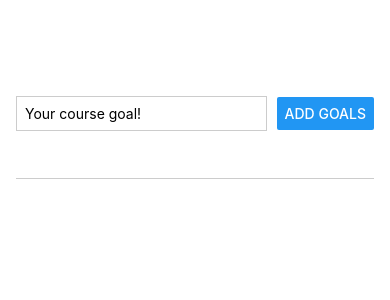
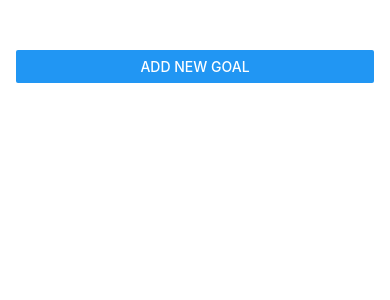
Before and after one commit to hanifomarr/goals-app, a React Native app: screen / in a window 390 px wide. Shown: the top 300 px of the page. Built offline with nearby package versions, Linux system fonts and the light colour scheme.

Commit message:
Add modal screen for goal input

```diff
--- a/App.js
+++ b/App.js
@@ -13,13 +13,23 @@ import GoalItems from "./components/GoalItems";
 import GoalInput from "./components/GoalInput";
 
 export default function App() {
+  const [modalVisible, setModalVisible] = useState(false);
   const [goalItem, setgoalItems] = useState([]);
+
+  function changeModalVisible() {
+    setModalVisible(true);
+  }
+
+  function endAddGoalHandler() {
+    setModalVisible(false);
+  }
 
   function addGoalHandler(enteredGoalText) {
     setgoalItems((currentGoalItems) => [
       ...currentGoalItems,
       { data: enteredGoalText, id: Math.random().toString() },
     ]);
+    endAddGoalHandler();
   }
   function deleteItemHandler(id) {
     setgoalItems((currentGoalItems) => {
@@ -29,7 +39,12 @@ export default function App() {
 
   return (
     <View style={styles.container}>
-      <GoalInput onAddGoal={addGoalHandler} />
+      <Button title="Add new Goal" onPress={changeModalVisible} />
+      <GoalInput
+        onAddGoal={addGoalHandler}
+        onChangeModalVisible={modalVisible}
+        onCancel={endAddGoalHandler}
+      />
       <View style={styles.goalsContainers}>
         <FlatList
           data={goalItem}
--- a/components/GoalInput.js
+++ b/components/GoalInput.js
@@ -1,5 +1,5 @@
 import { useState } from "react";
-import { View, TextInput, StyleSheet, Button } from "react-native";
+import { View, TextInput, StyleSheet, Button, Modal } from "react-native";
 
 const GoalInput = (props) => {
   const [enteredGoalText, setenteredGoalText] = useState("");
@@ -13,6 +13,7 @@ const GoalInput = (props) => {
   }
 
   return (
+    <Modal visible={props.onChangeModalVisible} animationType="slide">
       <View style={styles.inputContainer}>
         <TextInput
           style={styles.textInput}
@@ -20,8 +21,12 @@ const GoalInput = (props) => {
           onChangeText={inputHandler}
           value={enteredGoalText}
         />
+        <View style={styles.buttonContainer}>
           <Button title="Add Goals" onPress={passInputHandler} />
+          <Button title="Cancel" onPress={props.onCancel} />
         </View>
+      </View>
+    </Modal>
   );
 };
 
@@ -30,8 +35,7 @@ export default GoalInput;
 const styles = StyleSheet.create({
   inputContainer: {
     flex: 1,
-    flexDirection: "row",
-    justifyContent: "space-between",
+    justifyContent: "center",
     alignItems: "center",
     marginBottom: 26,
     borderBottomWidth: 1,
@@ -44,4 +48,7 @@ const styles = StyleSheet.create({
     marginRight: 10,
     padding: 8,
   },
+  buttonContainer: {
+    flexDirection: "row",
+  },
 });
--- a/components/GoalItems.js
+++ b/components/GoalItems.js
@@ -2,7 +2,11 @@ import { Pressable, StyleSheet, Text, View } from "react-native";
 
 const GoalItems = (props) => {
   return (
-    <Pressable onPress={props.onDeleteItem.bind(this, props.id)}>
+    <Pressable
+      onPress={props.onDeleteItem.bind(this, props.id)}
+      style={({ pressed }) => pressed && styles.pressedItem}
+      android_ripple={styles.pressedItem}
+    >
       <View style={styles.goalList}>
         <Text style={styles.goalItems}>{props.text}</Text>
       </View>
@@ -19,6 +23,9 @@ const styles = StyleSheet.create({
     borderRadius: 8,
     marginBottom: 10,
   },
+  pressedItem: {
+    opacity: 0.5,
+  },
   goalItems: {
     color: "white",
   },
```
Lines whose indentation alone changed are shown as unchanged.
